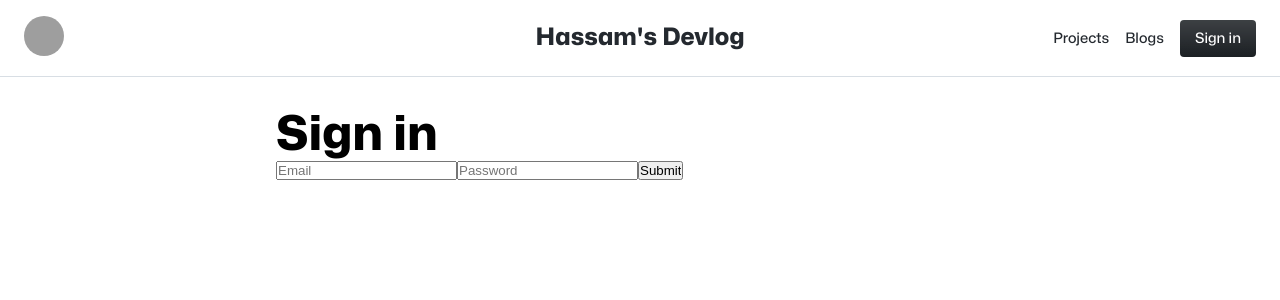
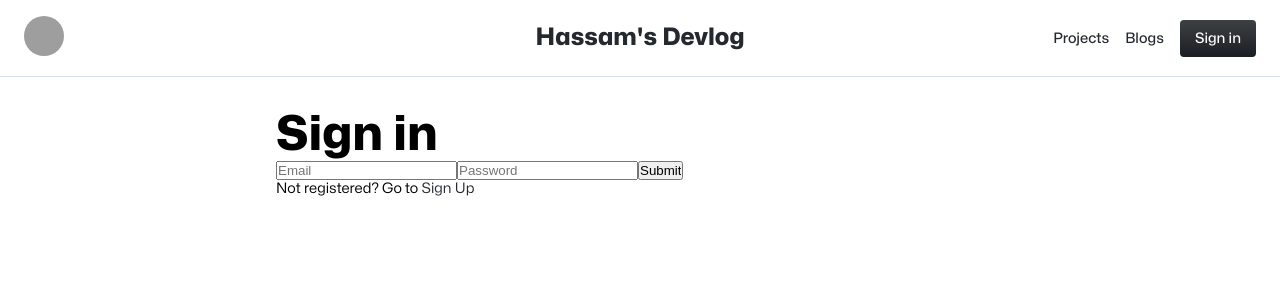
Before and after one commit to hassamboi/portfolio, a React (Create React App) app in the folder frontend/: page /signin in a window 1280 px wide. Shown: the top 300 px of the page. Built offline with nearby package versions, Linux system fonts and the light colour scheme; grey boxes are pictures that could not be loaded.

Commit message:
link to signup/signin

```diff
--- a/frontend/src/pages/Signin.jsx
+++ b/frontend/src/pages/Signin.jsx
@@ -1,6 +1,6 @@
 import React, { useEffect, useState } from 'react'
 import { useDispatch, useSelector } from 'react-redux'
-import { useNavigate } from 'react-router-dom'
+import { Link, useNavigate } from 'react-router-dom'
 import { toast } from 'react-toastify'
 import Spinner from '../components/Spinner/Spinner'
 import { login, reset } from '../features/auth/authSlice'
@@ -60,6 +60,9 @@ export default function Signin() {
             />
             <input type="submit" className="form-btn" />
           </form>
+          <p>
+            Not registered? Go to <Link to="/signup">Sign Up</Link>
+          </p>
         </div>
       </section>
     </main>
--- a/frontend/src/pages/Signup.jsx
+++ b/frontend/src/pages/Signup.jsx
@@ -1,6 +1,6 @@
 import React, { useEffect, useState } from 'react'
 import { useSelector, useDispatch } from 'react-redux'
-import { useNavigate } from 'react-router-dom'
+import { Link, useNavigate } from 'react-router-dom'
 import { toast } from 'react-toastify'
 import Spinner from '../components/Spinner/Spinner'
 import { register, reset } from '../features/auth/authSlice'
@@ -76,6 +76,9 @@ export default function Signup() {
             <input type="submit" className="form-btn" />
           </form>
         </div>
+        <p>
+          Already registered? Go to <Link to="/signin">Sign in</Link>
+        </p>
       </section>
     </main>
   )
```
